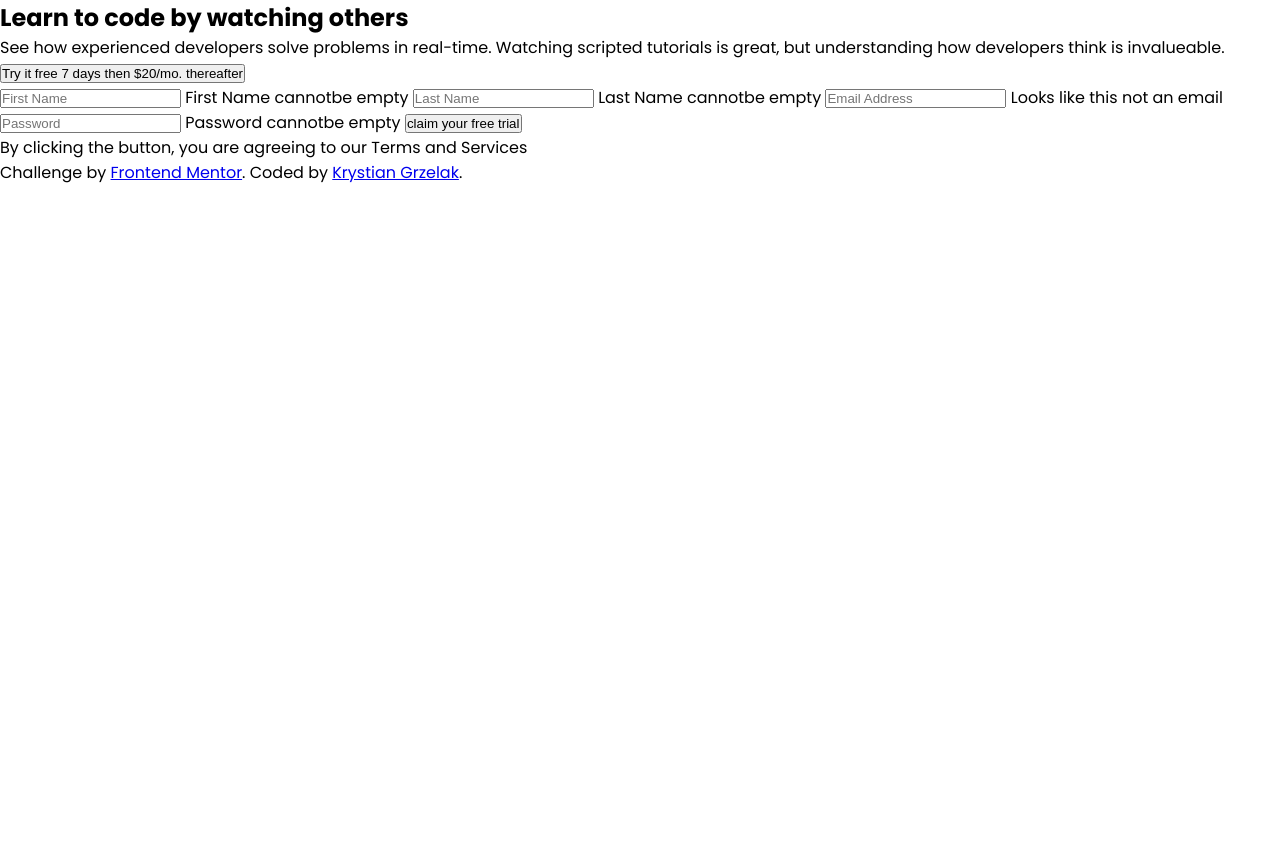
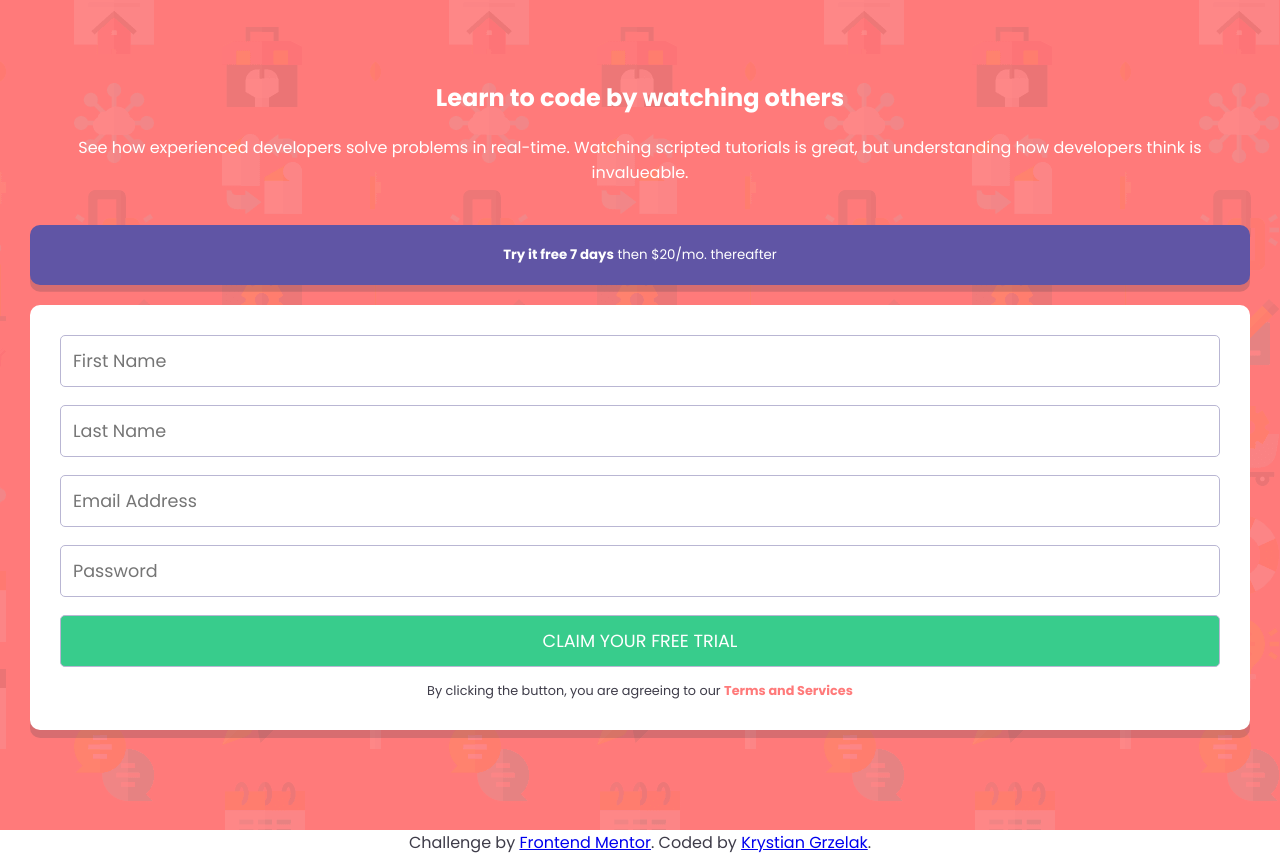
Before and after one commit to krylak123/fn-signup-form, a plain HTML site: page index.html in a window 1280 px wide. Before the commit the page ends 800 px from the top, so only its background shows below. Drawn offline with Linux system fonts and the light colour scheme.

Commit message:
added styles

```diff
--- /dev/null
+++ b/scss/components/_form.scss
@@ -0,0 +1,59 @@
+.form {
+    display: flex;
+    padding: 30px;
+    flex-direction: column;
+    background-color: #fff;
+    border-radius: 10px;
+    box-shadow: 0 .5em 0 0 hsla(249, 10%, 26%, 0.205);
+
+    &__input {
+        padding: 12px;
+        font-family: $font-family-default;
+        font-size: 1.1rem;
+        outline: none;
+        border: 1px solid $color-neutral-grayish-blue;
+        border-radius: 5px;
+
+        &:focus {
+            border: 1px solid $color-neutral-dark-blue;
+        }
+
+        &--btn {
+            margin-bottom: 15px;
+            text-transform: uppercase;
+            background-color: $color-primary-green;
+            color: white;
+            cursor: pointer;
+
+            &:hover {
+                background-color: lighten($color-primary-green, 10%);
+            }
+        }
+
+        @media screen and (min-width: 1440px) {
+            margin-top: 15px;
+        }
+    }
+
+    &__error {
+        text-align: right;
+        color: $color-primary-red;
+        font-style: italic;
+        font-size: .8em;
+        visibility: hidden;
+
+        &.active {
+            visibility: visible;
+        }
+    }
+
+    &__paragraph {
+        text-align: center;
+        color: $color-neutral-dark-blue;
+        font-size: .8em;
+
+        &--red {
+            color: $color-primary-red;
+        }
+    }
+}
--- /dev/null
+++ b/scss/components/_intro.scss
@@ -0,0 +1,58 @@
+.intro {
+    display: flex;
+    flex-direction: column;
+    padding: 80px 30px;
+    min-height: 100vh;
+    max-width: 1920px;
+    background-image: url('../../images/bg-intro-mobile.png');
+    background-color: $color-primary-red;
+
+    @media screen and (min-width: 1440px) {
+        flex-direction: row;
+        justify-content: space-evenly;
+    }
+
+    &__info-wrap,
+    &__form-wrap {
+        display: flex;
+        flex-direction: column;
+        justify-content: center;
+        margin-bottom: 20px;
+
+        @media screen and (min-width: 1440px) {
+            margin-bottom: 0;
+            flex-basis: 40%;
+        }
+    }
+
+    &__title,
+    &__paragraph {
+        margin-bottom: 20px;
+        text-align: center;
+
+        @media screen and (min-width: 1440px) {
+            text-align: left;
+        }
+    }
+
+    &__title {
+        @media screen and (min-width: 1440px) {
+            font-size: 3rem;
+            line-height: 3rem;
+        }
+    }
+
+    &__btn {
+        display: block;
+        margin-bottom: 20px;
+        padding: 20px 50px;
+        width: 100%;
+        font-family: $font-family-default;
+        color: white;
+        outline: none;
+        border-style: none;
+        border-radius: 10px;
+        background-color: $color-accent-blue;
+        box-shadow: 0 .5em 0 0 hsla(249, 10%, 26%, 0.205)
+    }
+}
--- a/scss/config/_basic.scss
+++ b/scss/config/_basic.scss
@@ -7,4 +7,14 @@
 html {
     font-family: $font-family-default;
     font-size: $font-size-default;
+    color: white;
 }
+
+.bold {
+    font-weight: bold;
+}
+
+.attribution {
+    color: $color-neutral-dark-blue;
+    text-align: center;
+}
--- a/scss/index.scss
+++ b/scss/index.scss
@@ -1,2 +1,5 @@
 @import './config/variables';
 @import './config/basic';
+
+@import './components/intro';
+@import './components/form';
```
Also changed, not shown: css/index.css, 1 other file.
